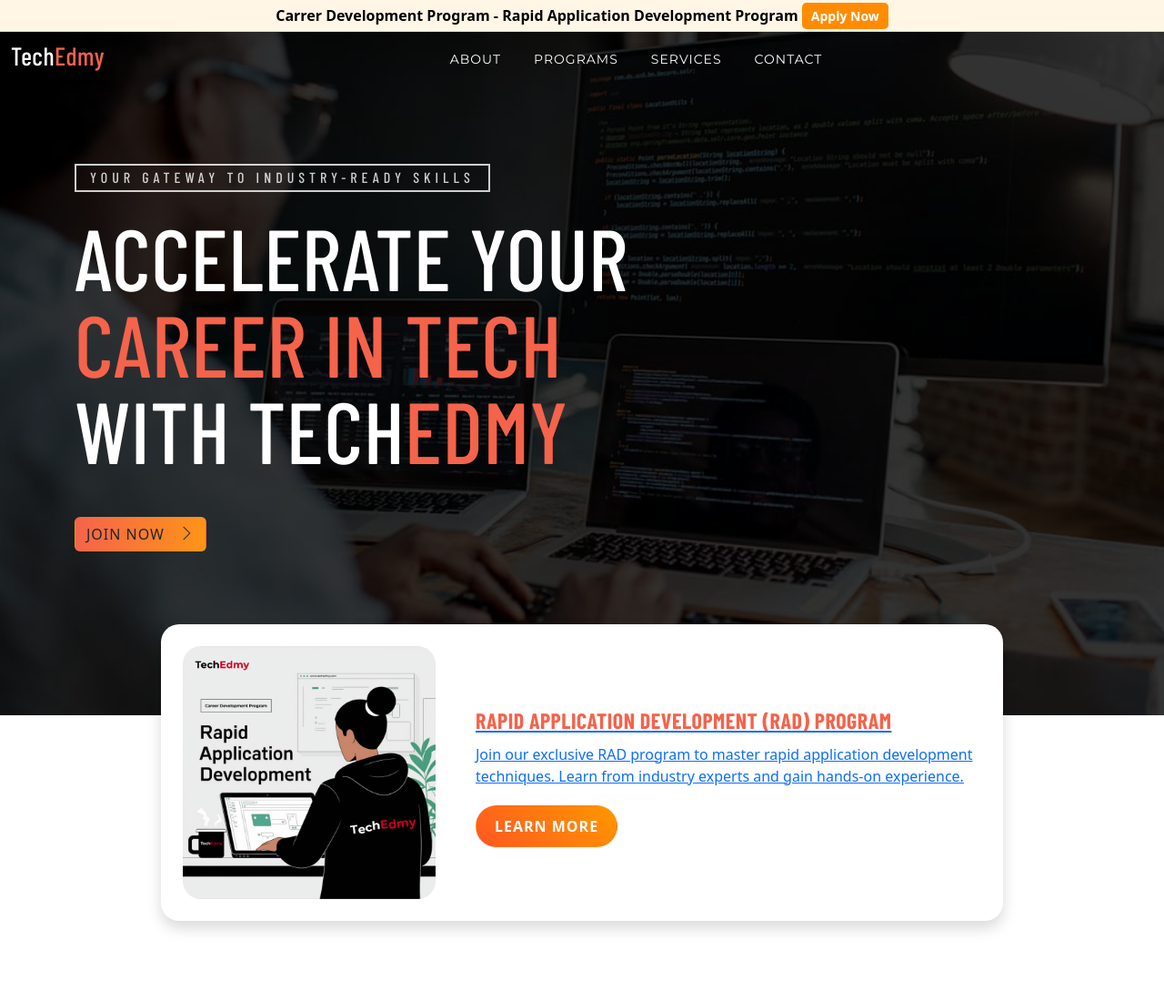
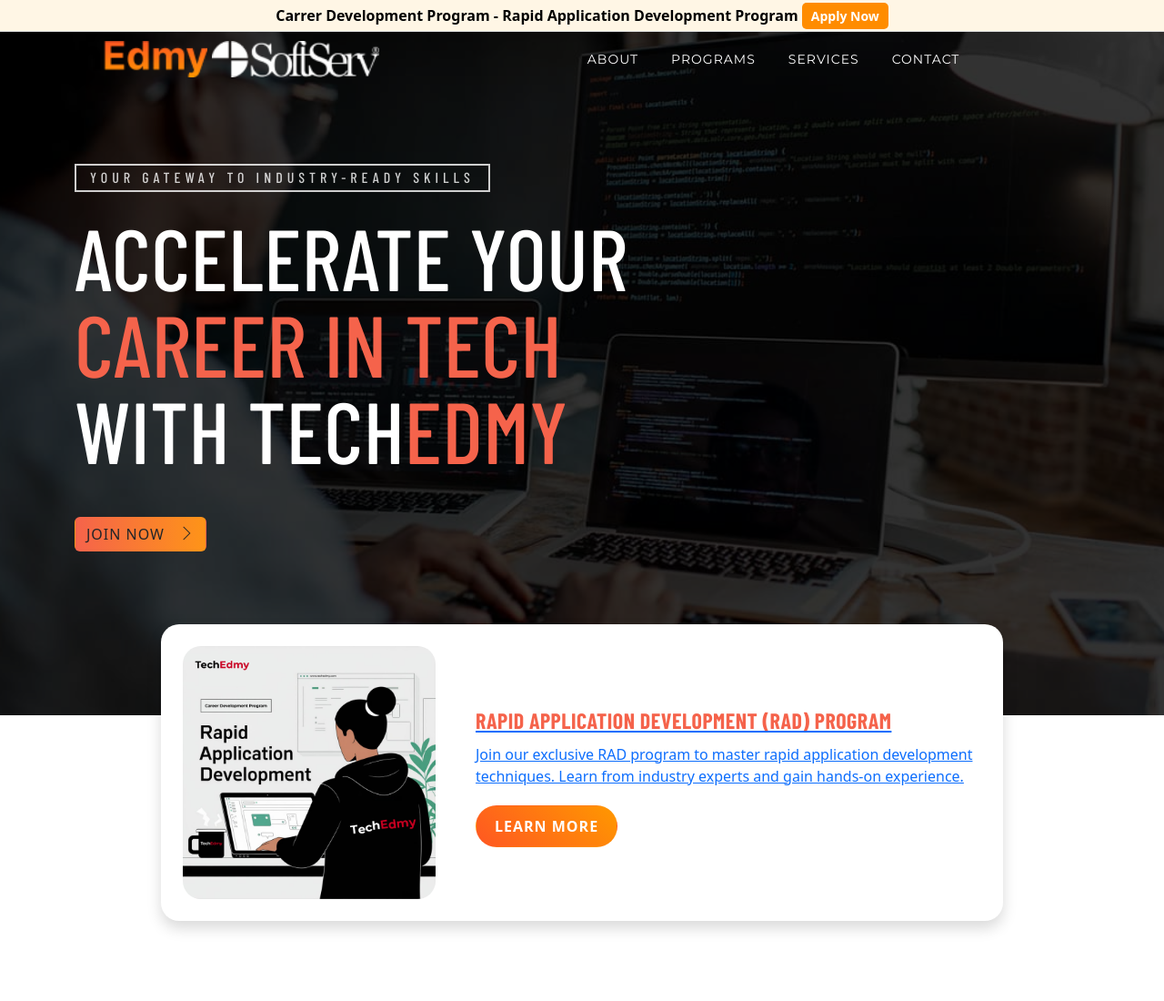
Before and after one commit to Priyalj03/techedmyyy, a website: page source/index.html in a window 1280 px wide. Shown: the top 1100 px of the page at 91% size. Drawn offline with nearby package versions, Linux system fonts and the light colour scheme; some packages are replaced by stand-ins of ours; files that its build step writes are made by us from their sources; a script that the page names is missing; files whose address does not match are found by name.

Commit message:
commit logo

```diff
--- a/source/index.html
+++ b/source/index.html
@@ -290,8 +290,12 @@
 	<nav class="navbar navbar-expand-lg navigation fixed-top" id="navbar">
 		<div class="container-fluid">
 			<a class="navbar-brand" href="index.html">
+				<img src="images/about/tech_logo.png" alt="Logo 1" style="height: 40px; width: auto;">
+				<img src="images/about/softserve_logo.png" alt="Logo 2" style="height: 40px; width: auto;">
+			</a>
+			<!-- <a class="navbar-brand" href="index.html">
 				<h3 class="text-white text-capitalize"></i>Tech<span class="text-color">Edmy</span></h3>
-			</a>
+			</a> -->
 			<button class="navbar-toggler" type="button" data-toggle="collapse" data-target="#navbarsid"
 				aria-controls="navbarsid" aria-expanded="false" aria-label="Toggle navigation">
 				<span class="ti-view-list"></span>
```
Also changed, not shown: source/images/about/img-1.jpg (deleted), source/images/about/img-3.jpg (deleted), source/images/about/img-4.jpg (deleted), source/images/about/img-5.jpg (deleted), source/images/about/img-6.jpg (deleted), source/images/about/img-7.jpg (deleted), source/images/about/softserve_logo.png (added), source/images/about/tech_logo.png (added).
